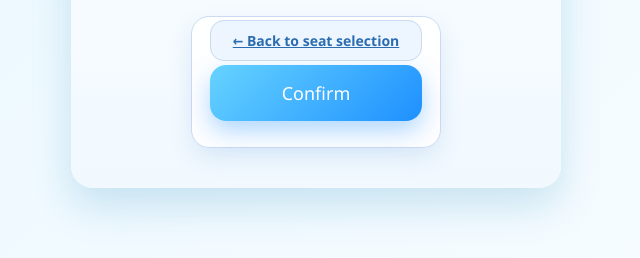
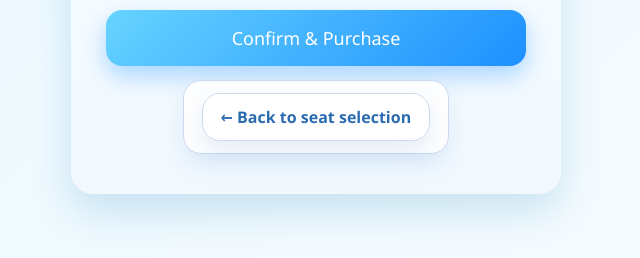
Before and after one commit to yoniepstein172/final-fly-tau-28, a Flask app: template templates/order_summary.html in a window 1280 px wide. Shown: the part 478-736 px from the top of the page, without its empty margins (324-964 px from the left). Run offline with Flask 3, Linux system fonts and the light colour scheme; the template is opened without the code that fills it, so the values that code supplies are empty.

Commit message:
Update order_summary.html

```diff
--- a/templates/order_summary.html
+++ b/templates/order_summary.html
@@ -40,16 +40,15 @@
     </p>
   </div>
 
-  <!-- Actions -->
+
+        <a href="/purchase" class="action-box" style="display: block; text-align: center; text-decoration: none;">
+            Confirm & Purchase
+        </a>
+
   <div class="secondary-button">
     <a href="/flight/{{ flight_info.Flight_Number }}/seats"
-       class="secondary-box">
+       class="secondary-button">
       ← Back to seat selection
-    </a>
-
-    <a href="/Confirmation"
-       class="action-box">
-      Confirm
     </a>
 
   </div>
```
